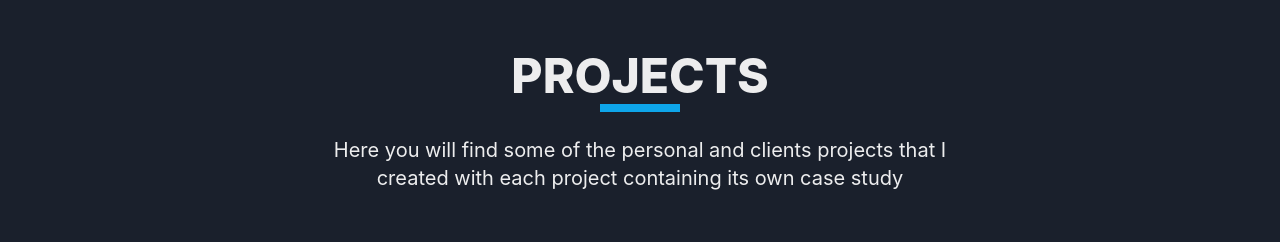
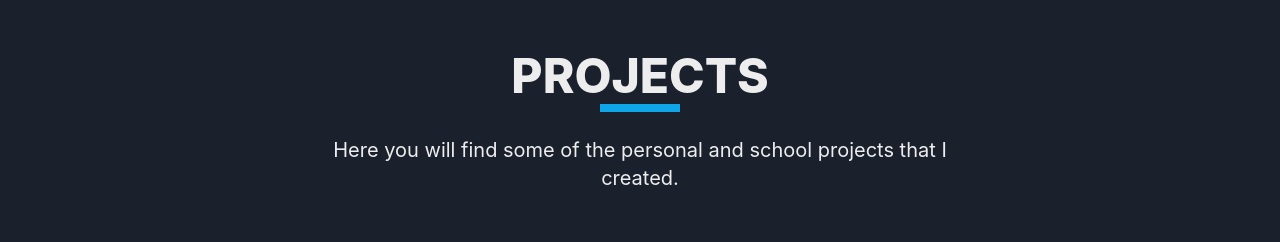
Before and after one commit to OussEzza/My-Portfolio, a React (Create React App) app: page / in a window 1280 px wide. Shown: the part 2880-3122 px from the top of the page. Built offline with nearby package versions, Linux system fonts and the light colour scheme.

Commit message:
Update the Pojects page

```diff
--- a/src/components/ProjectsPage.jsx
+++ b/src/components/ProjectsPage.jsx
@@ -89,8 +89,8 @@ export default function ProjectsPage() {
         <h1 className="text-5xl font-extrabold text-center mb-1">PROJECTS</h1>
         <div className="w-20 h-2 bg-sky-500 mb-6"></div>
         <p className="text-lg md:text-xl w-1/2 text-center leading-relaxed">
-          Here you will find some of the personal and clients projects that I
-          created with each project containing its own case study
+          Here you will find some of the personal and school projects that I
+          created.
         </p>
       </div>
       <div className="flex flex-col justify-center px-4 2xl:px-30 py-16">
```
